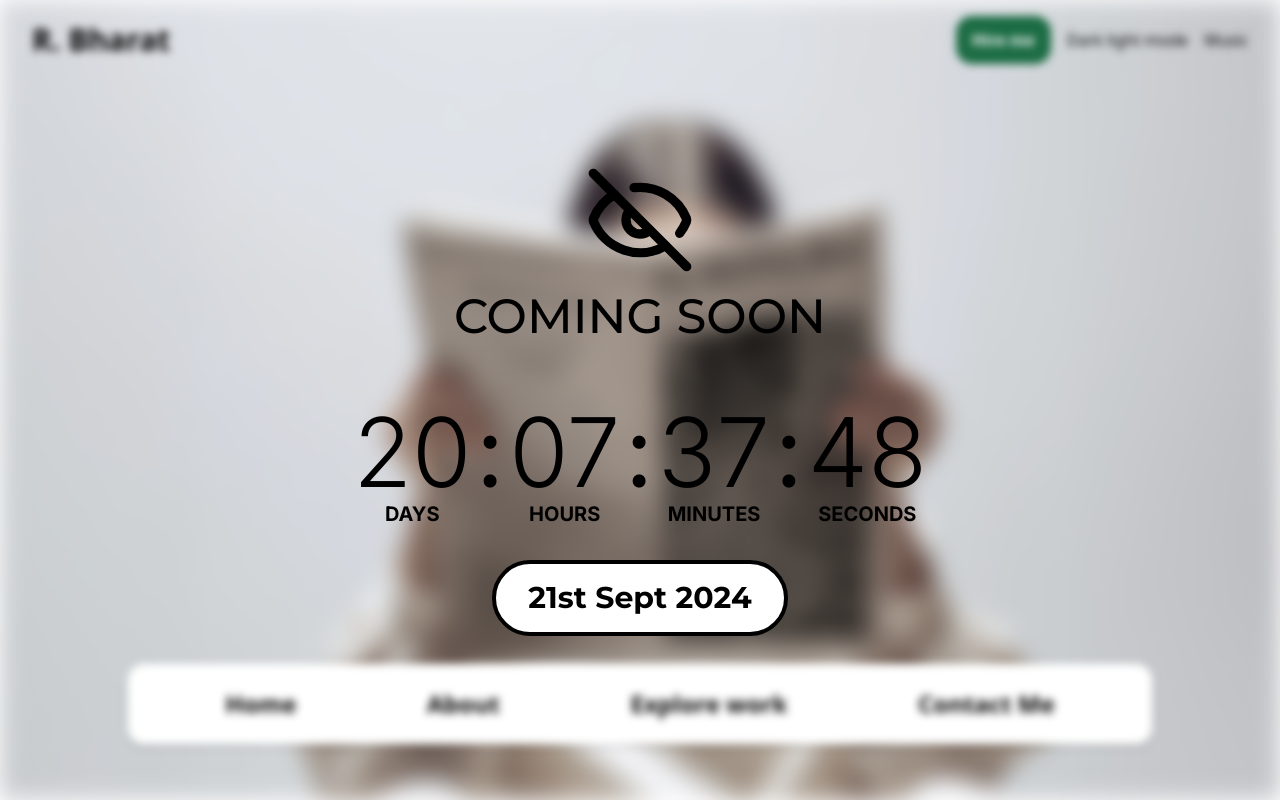
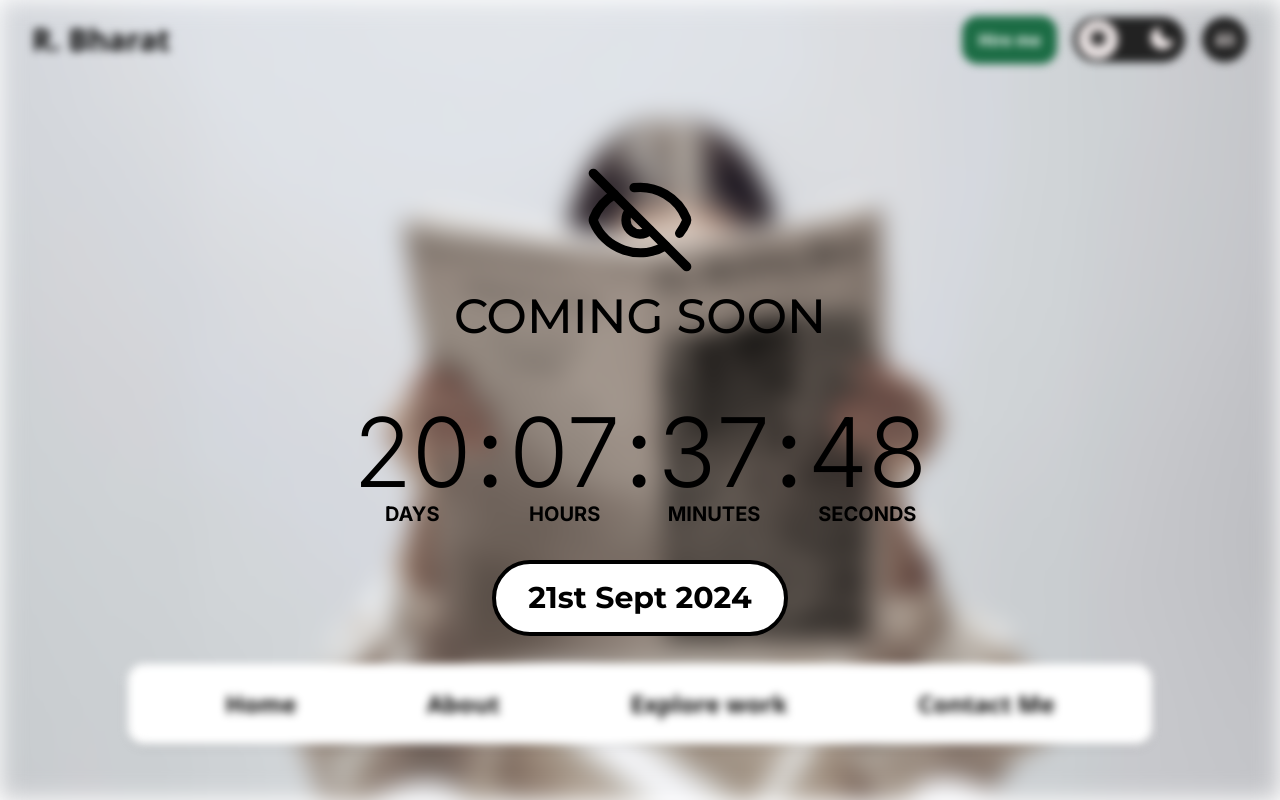
Before and after one commit to Kabir079/portfolio, a React (Vite) app: page / in a window 1280 px wide. Built offline with nearby package versions, Linux system fonts and the light colour scheme.

Commit message:
change: audio and theme button

```diff
--- a/src/components/ui/header.tsx
+++ b/src/components/ui/header.tsx
@@ -9,8 +9,12 @@ export function Header() {
           <button className="bg-[#1B6C44] rounded-2xl px-4 py-3 text-white font-bold">
             Hire me
           </button>
-          <button>Dark light mode</button>
-          <button>Music</button>
+          <button>
+            <img src="/theme-btn.svg" alt="Theme button" />
+          </button>
+          <button>
+            <img src="/audio-btn.svg" alt="Audio button" />
+          </button>
         </div>
       </section>
     </div>
```
Also changed, not shown: public/audio-btn.svg (added), public/theme-btn.svg (added).
